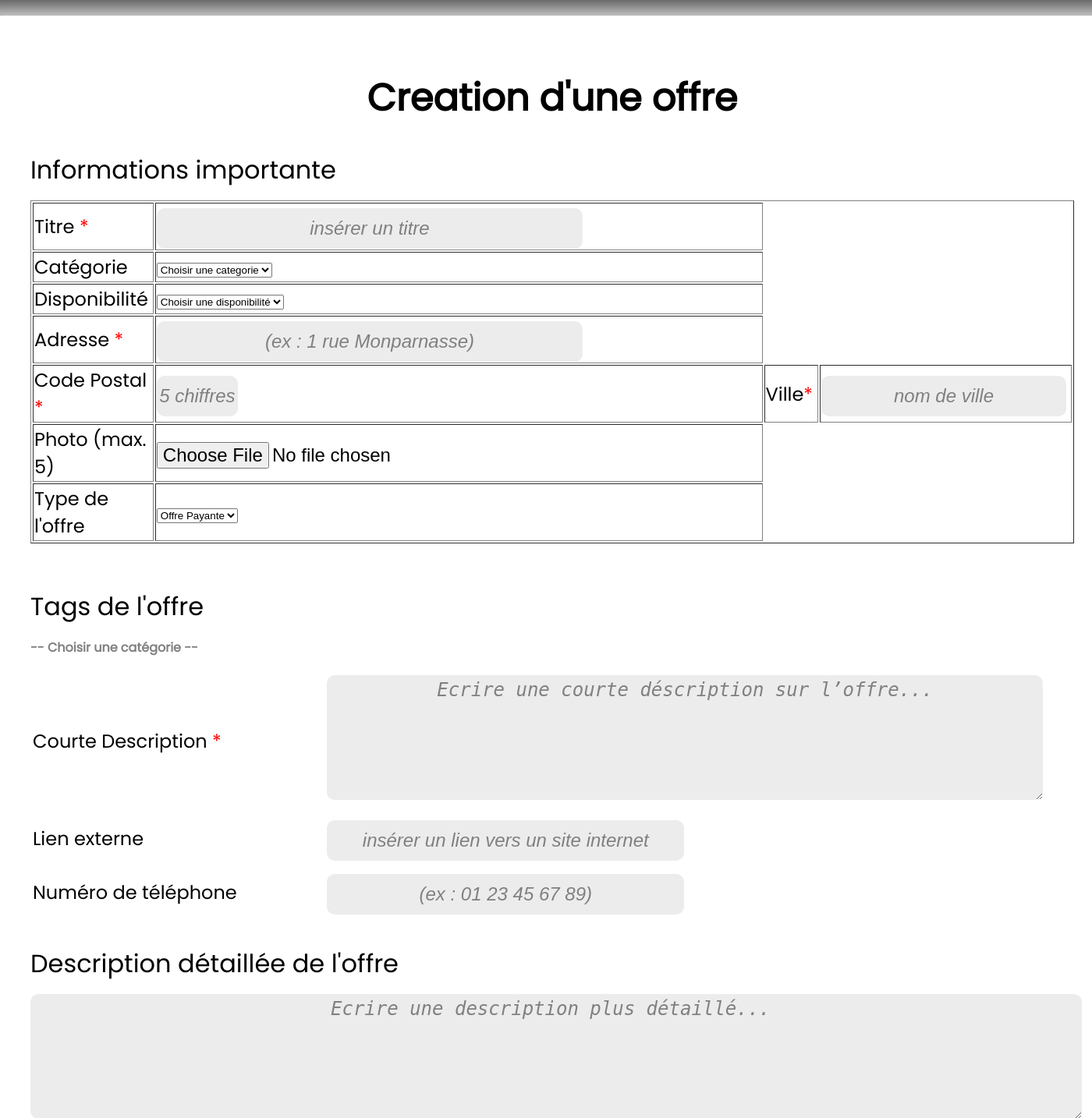
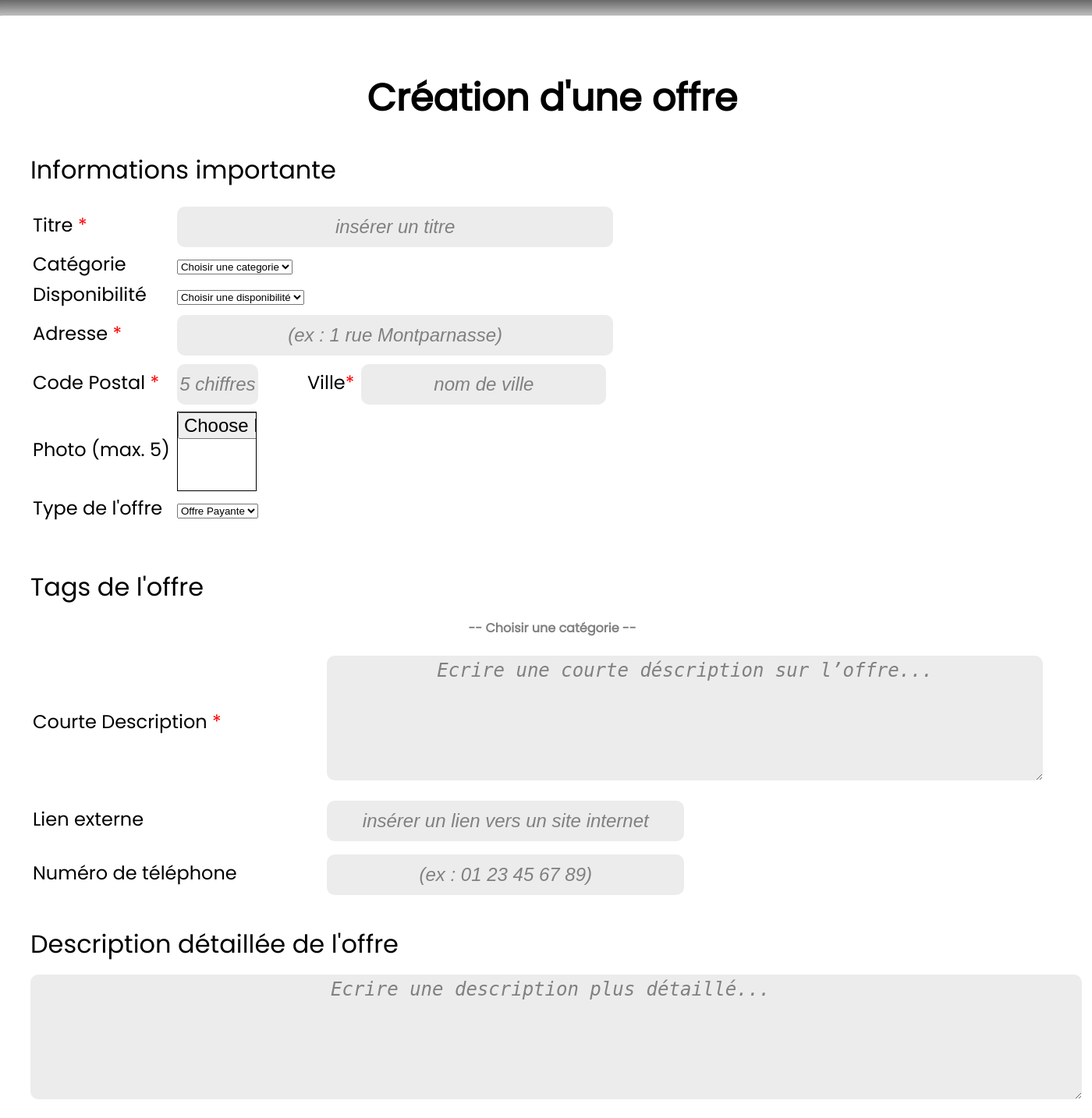
Before and after one commit to trethore/SAE3-PACT-TripEnArvor, a PHP site: page /creationoffre.html in a window 1400 px wide; the page is wider, and only the part inside the window is pictured. Shown: the part 128-1562 px from the top of that part at 78% size. Run offline with PHP 8.4, Linux system fonts and the light colour scheme; some web fonts are replaced.

Commit message:
encore plus nul

```diff
--- a/creationoffre.html
+++ b/creationoffre.html
@@ -21,14 +21,14 @@
     </header>
 
     <main>
-        <h2> Creation d'une offre</h2>
+        <h2> Création d'une offre</h2>
         <form action = "creationoffre.php" method = "post" enctype="multipart/form-data">
             <h3>Informations importante</h3>
             <div class="important">
-            <table border="1">
+            <table border="0">
                 <tr>
                     <td><label for="titre">Titre <span class="required">*</span></label> </td>
-                    <td><input type="text" id="titre" name ="titre" placeholder="insérer un titre" required></td>
+                    <td colspan="3"><input type="text" id="titre" name ="titre" placeholder="insérer un titre" required></td>
                 </tr>
                 <tr>
                 <td><label for="categorie">Catégorie </label></td>
@@ -56,13 +56,14 @@
 
                 <tr>
                     <td><label for= "adresse">Adresse <span class="required">*</span></label></td>
-                    <td><input type="text" id="adresse" name ="adresse" placeholder="(ex : 1 rue Monparnasse)" required></td>
+                    <td colspan="3"><input type="text" id="adresse" name ="adresse" placeholder="(ex : 1 rue Montparnasse)" required></td>
                 </tr>
                 <tr>
-                    <td><label for= "cp">Code Postal <span class="required">*</span> </label></td>
+                    <tr><td><label for= "cp">Code Postal <span class="required">*</span> </label></td>
                     <td><input type="text" id="cp" name ="cp" placeholder="5 chiffres" size="5" required></td>
                     <td><label for= "ville">Ville<span class="required">*</span></label></td>
                     <td><input type="text" id="ville" name ="ville" placeholder="nom de ville" required></td>
+                </tr>
                 </tr>
                 <tr>
                     <td><label for="photo"> Photo (max. 5)</label></td>
--- a/style.css
+++ b/style.css
@@ -70,6 +70,7 @@ label, input{
 
 p{
     color: var(--gris-toile);
+    text-align: center;
 }
 
 body {
@@ -97,8 +98,11 @@ main {
 
 
 main + div{
-    width: 1338px;
-    margin: 20px;
+    width: 1438px;
+    margin: 20px 0;
+    display: flex;
+    justify-content: space-between;
+
 }
 
 .valider{
@@ -116,7 +120,11 @@ main + div{
 
 }
 
- input[id="tel"], input[id="cp"]{  /*nul a chier */
+.valider+a{
+
+}
+
+input[id="tel"], input[id="cp"]{  /*nul a chier */
     width: 100px;
 }
 
@@ -154,7 +162,7 @@ input[name ="titre"], input[name="adresse"]{
     color: red;
 }
 
-.apropos tr + td{
+.apropos tr + td, .important tr+td{
   width: auto;
   padding: 5px 0;
 }
@@ -187,12 +195,14 @@ textarea[placeholder]{
   text-align: left;
 }
 
-.important tr + td {
-  width: auto;
+.important input[id="titre"], .important input[id="adresse"]{
+  width: 100%;
 }
 
-.important td + td {
-  width: 70%;
+
+
+.important td+td{
+  width: 50px;
 }
 
 
@@ -225,6 +235,13 @@ table{
     font-size: 24px;
 }
 
+
+input[type="file"]{
+  background-image: "./Comportement-lapin.png";
+  border: 1px solid black;
+  width: 100px;
+  height: 100px;
+}
 
 
 
```
Also changed, not shown: Comportement-lapin.png (added).
